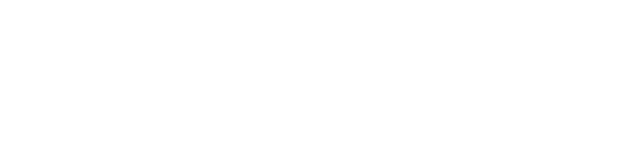
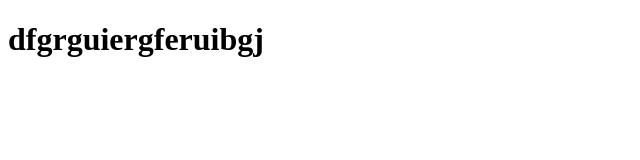
Before and after one commit to farihafari/project_10d, a plain HTML site: page c.html in a window 1280 px wide. Shown: the whole page, without its empty margins (0-640 px from the left). Drawn offline with Linux system fonts and the light colour scheme.

Commit message:
dlt c.html

```diff
--- a/c.html
+++ b/c.html
@@ -6,5 +6,7 @@
     <meta name="viewport" content="width=device-width, initial-scale=1.0" />
     <title>Document</title>
   </head>
-  <body></body>
+  <body>
+    <h1>dfgrguiergferuibgj</h1>
+  </body>
 </html>
```
